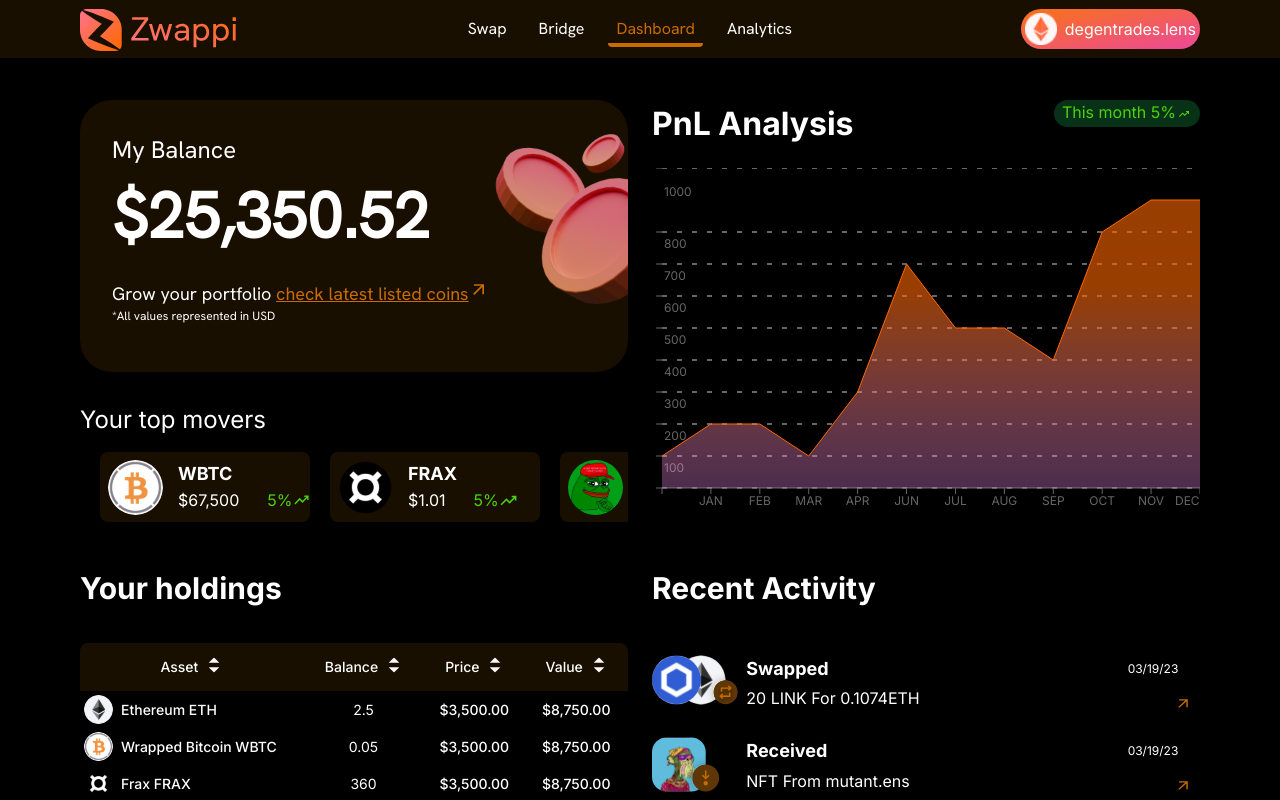
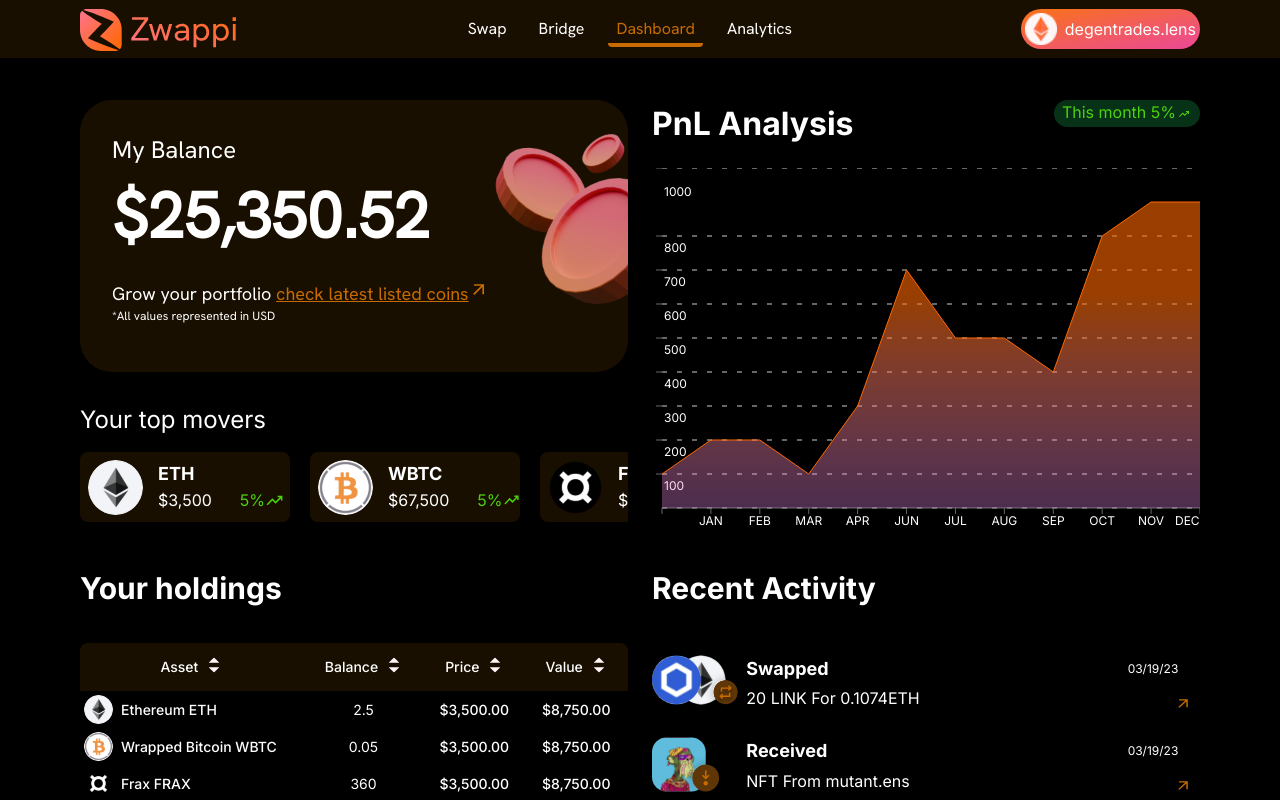
Before and after one commit to Roaring0202/Next.js-Test, a Next.js app: page / in a window 1280 px wide. Shown: the top 800 px of the page. Built offline with nearby package versions, Linux system fonts and the light colour scheme.

Commit message:
change the chart text color

```diff
--- a/src/components/Chart.tsx
+++ b/src/components/Chart.tsx
@@ -65,9 +65,9 @@
 }
 
 interface CustomAxisProps {
-    x ?: number;
-    y ?: number;
-    payload? : Payload;
+    x?: number;
+    y?: number;
+    payload?: Payload;
 }
 const CustomTooltip: React.FC<CustomTooltipProps> = ({ active, payload, label }) => {
     if (active && payload && payload.length) {
@@ -80,17 +80,17 @@
 
     return null;
 };
-const CustomizedAxisTick: React.FC<CustomAxisProps> = ({x, y, payload}) =>  {
-    if(payload?.value === 0) return null;
+const CustomizedAxisTick: React.FC<CustomAxisProps> = ({ x, y, payload }) => {
+    if (payload?.value === 0) return null;
 
-      return (
+    return (
         <g transform={`translate(${x},${y})`}>
-          <text x={10} y={16} textAnchor="start" fill="#666" fontSize={12}>
-            {payload?.value}
-          </text>
+            <text x={10} y={16} textAnchor="start" fill="#FFF" fontSize={12}>
+                {payload?.value}
+            </text>
         </g>
-      );
-  }
+    );
+}
 export default class ChartG extends PureComponent {
     render() {
         return (
@@ -112,7 +112,7 @@
                 <ResponsiveContainer width="100%" height={370}>
                     <AreaChart
                         margin={{
-                            left:-50
+                            left: -50
                         }}
                         width={500}
                         data={data}
@@ -124,8 +124,8 @@
                             </linearGradient>
                         </defs>
                         <CartesianGrid strokeDasharray="5 10" vertical={false} />
-                        <XAxis hide={false} fontSize={12} fill="#fff" height={50} dataKey="name" />
-                        <YAxis axisLine={false} ticks={[0,100,200,300,400,500,600,700,800,900, 1000]}  dataKey="data" tick={<CustomizedAxisTick/>} />
+                        <XAxis hide={false} fontSize={12} dataKey="name" tick={{fill : '#FFF'}} />
+                        <YAxis axisLine={false} ticks={[100, 200, 300, 400, 500, 600, 700, 800, 900, 1000]} dataKey="data" tick={<CustomizedAxisTick />} />
                         <Tooltip cursor={{ stroke: '#C86C00', strokeWidth: 2 }} content={<CustomTooltip />} />
                         <Area type="linear" dataKey="data" fill="url(#colorUv)" stroke='#FF6800' />
                     </AreaChart>
--- a/src/components/MyBalances.tsx
+++ b/src/components/MyBalances.tsx
@@ -46,7 +46,7 @@
             <div className=" pt-8">
                 <p className=" text-2xl text-white pb-4">Your top movers</p>
                 <div className="h-[35%] flex overflow-x-hidden">
-                    <div className="w-[210px] h-[70px] flex-none bg-[#190F01] rounded-lg flex-shrink-0 mr-5 flex" style={{ animation: 'scrollAnimation 20s linear infinite' }}>
+                    <div className="w-[210px] h-[70px] flex-none bg-[#190F01] rounded-lg flex-shrink-0 mr-5 flex  max-md:animate-moving_mobile animate-moving_desktop">
                         <div className="w-1/3 flex-none">
                             <div
                                 style={{ width: "55px", height: "55px" }}
@@ -76,7 +76,7 @@
                             </div>
                         </div>
                     </div>
-                    <div className="w-[210px] h-[70px] flex-none bg-[#190F01] rounded-lg flex-shrink-0 mr-5 flex" style={{ animation: 'scrollAnimation 20s linear infinite' }}>
+                    <div className="w-[210px] h-[70px] flex-none bg-[#190F01] rounded-lg flex-shrink-0 mr-5 flex max-md:animate-moving_mobile animate-moving_desktop">
                         <div className="w-1/3 flex-none">
                             <div
                                 style={{ width: "55px", height: "55px" }}
@@ -107,7 +107,7 @@
                             </div>
                         </div>
                     </div>
-                    <div className="w-[210px] h-[70px] flex-none bg-[#190F01] rounded-lg flex-shrink-0 mr-5 flex" style={{ animation: 'scrollAnimation 20s linear infinite' }}>
+                    <div className="w-[210px] h-[70px] flex-none bg-[#190F01] rounded-lg flex-shrink-0 mr-5 flex max-md:animate-moving_mobile animate-moving_desktop">
                         <div className="w-1/3 flex-none">
                             <div
                                 style={{ width: "55px", height: "55px" }}
@@ -138,7 +138,7 @@
                             </div>
                         </div>
                     </div>
-                    <div className="w-[210px] h-[70px] flex-none bg-[#190F01] rounded-lg flex-shrink-0 mr-5 flex" style={{ animation: 'scrollAnimation 20s linear infinite' }}>
+                    <div className="w-[210px] h-[70px] flex-none bg-[#190F01] rounded-lg flex-shrink-0 mr-5 flex max-md:animate-moving_mobile animate-moving_desktop">
                         <div className="w-1/3 flex-none">
                             <div
                                 style={{ width: "55px", height: "55px" }}
@@ -169,7 +169,7 @@
                             </div>
                         </div>
                     </div>
-                    <div className="w-[210px] h-[70px] flex-none bg-[#190F01] rounded-lg flex-shrink-0 mr-5 flex" style={{ animation: 'scrollAnimation 20s linear infinite' }}>
+                    <div className="w-[210px] h-[70px] flex-none bg-[#190F01] rounded-lg flex-shrink-0 mr-5 flex max-md:animate-moving_mobile animate-moving_desktop">
                         <div className="w-1/3 flex-none">
                             <div
                                 style={{ width: "55px", height: "55px" }}
--- a/style.css
+++ b/style.css
@@ -17,17 +17,3 @@
       transform: translateX(0px);
     }
   }
-  @keyframes smScrollAnimation {
-    0% {
-      transform: translateX(0);
-    }
-    40% {
-      transform: translateX(-600px);
-    }
-    60% {
-      transform: translateX(-600px);
-    }
-    62% {
-      transform: translateX(0px);
-    }
-  }
--- a/tailwind.config.ts
+++ b/tailwind.config.ts
@@ -62,6 +62,19 @@
         sm: "calc(var(--radius) - 4px)",
       },
       keyframes: {
+        desktop: {
+          '0%': {transform: 'translateX(0px)',},
+
+          '60%': {transform: 'translateX(calc(-500px + 100%))',},
+          '80%': {transform: 'translateX(calc(-500px + 100%))',},
+          '100%': {transform: 'translateX(0)',},
+        },
+        mobile: {
+          '0%': {transform: 'translateX(0px)',},
+          '60%': {transform: 'translateX(calc(-950px + 100%))',},
+          '80%': {transform: 'translateX(calc(-950px + 100%))',},
+          '100%': {transform: 'translateX(0)',},
+        },
         "accordion-down": {
           from: { height: "0" },
           to: { height: "var(--radix-accordion-content-height)" },
@@ -72,6 +85,8 @@
         },
       },
       animation: {
+        "moving_desktop" : "desktop 10s linear infinite",
+        "moving_mobile" : "mobile 10s linear infinite",
         "accordion-down": "accordion-down 0.2s ease-out",
         "accordion-up": "accordion-up 0.2s ease-out",
       },
```
